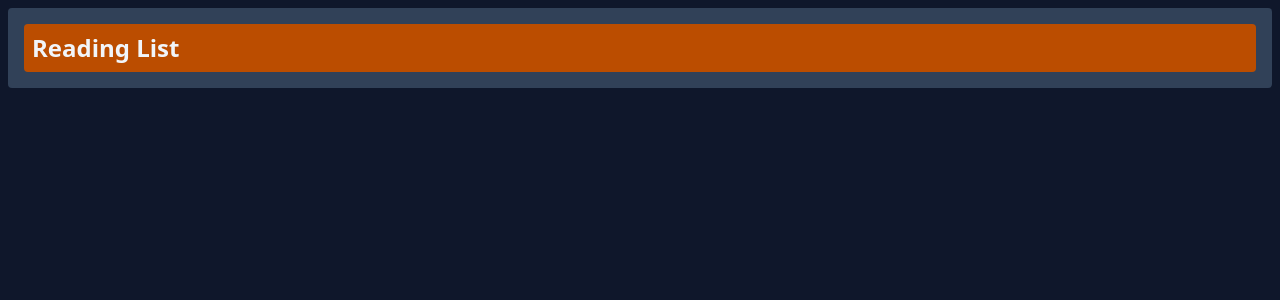
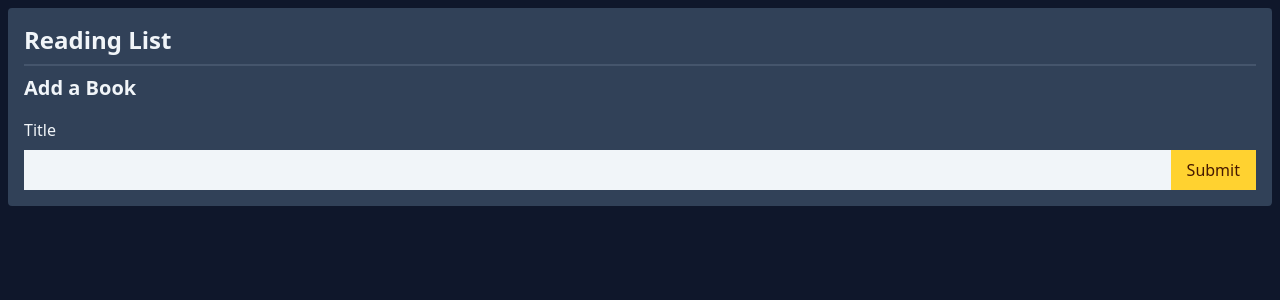
Before and after one commit to SmackSmash/books-pg, a React (Vite) app: page / in a window 1280 px wide. Shown: the top 300 px of the page. Built offline with nearby package versions, Linux system fonts and the light colour scheme.

Commit message:
Some more styling

```diff
--- a/src/App.tsx
+++ b/src/App.tsx
@@ -1,9 +1,13 @@
 import type { FC } from 'react';
+import BookCreate from './components/BookCreate';
 
 const App: FC = () => {
   return (
     <div className='m-2 rounded bg-slate-700 p-4'>
-      <h1 className='rounded bg-amber-700 p-2 text-2xl font-extrabold'>Reading List</h1>
+      <h1 className='mb-2 border-b-2 border-b-slate-600 pb-2 text-2xl font-extrabold'>
+        Reading List
+      </h1>
+      <BookCreate />
     </div>
   );
 };
--- a/src/components/BookCreate.tsx
+++ b/src/components/BookCreate.tsx
@@ -1,7 +1,26 @@
 import type { FC } from 'react';
 
 const BookCreate: FC = () => {
-  return <div>BookCreate</div>;
+  return (
+    <div>
+      <h2 className='mb-4 text-xl font-bold'>Add a Book</h2>
+      <form className='flex flex-col'>
+        <label htmlFor='title' className='mb-2'>
+          Title
+        </label>
+        <div className='flex'>
+          <input
+            type='text'
+            id='title'
+            className='grow basis-1 bg-slate-100 p-2 text-slate-950 outline-none'
+          />
+          <button type='submit' className='cursor-pointer bg-amber-300 px-4 py-2 text-amber-950'>
+            Submit
+          </button>
+        </div>
+      </form>
+    </div>
+  );
 };
 
 export default BookCreate;
```
